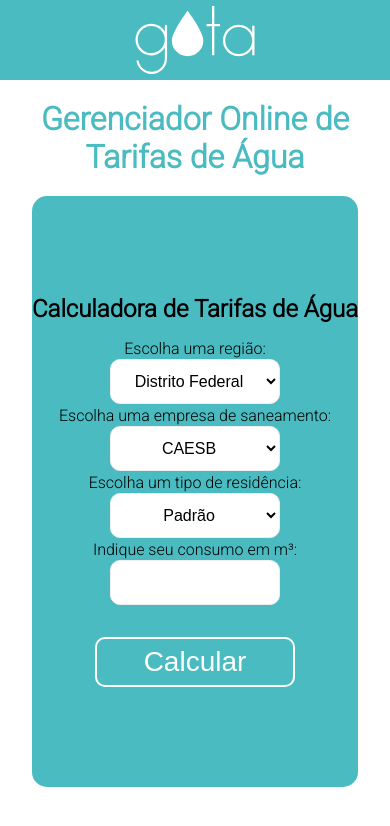
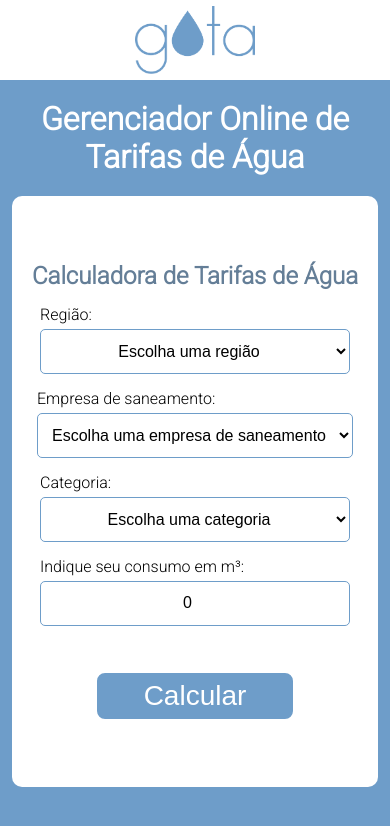
Before and after one commit to gabriel-paiva/gota, a Next.js app: page / in a window 390 px wide. Shown: the top 826 px of the page. Built offline with nearby package versions, Linux system fonts and the light colour scheme.

Commit message:
#5 Editando cores e responsividade do site. Populando inputs de regiao e empresa

```diff
--- a/components/Navbar/index.js
+++ b/components/Navbar/index.js
@@ -6,7 +6,7 @@ import styles from '../../styles/Navbar.module.css';
 export default function Navbar() {
   return (
     <header className={styles.navbar}>
-      <Link href="/"><Image className="clicavel" src="/gota.svg" alt="Logo Gota" width={120} height={68.89} /></Link>
+      <Link href="/"><Image className="clicavel" src="/gota-azul.png" alt="Logo Gota" width={120} height={68.89} /></Link>
     </header>
   );
 }
--- a/pages/index.js
+++ b/pages/index.js
@@ -1,10 +1,30 @@
+import { useState } from 'react';
+
 import Head from 'next/head'
-
 import Navbar from '../components/Navbar';
 
 import styles from '../styles/Home.module.css'
 
+import listaDeRegioes from '../utils/listaDeEmpresas.json';
+
 export default function Home() {
+
+  const [regiao, setRegiao] = useState('');
+  const [empresa, setEmpresa] = useState('');
+  const [listaDeEmpresas, setListaDeEmpresas] = useState([]);
+  const [categoria, setCategoria] = useState('');
+  const [consumo, setConsumo] = useState(0);
+
+  async function CalculaTarifa(e) {
+    e.preventDefault();
+  }
+
+  async function criarListaEmpresas(regiaoEscolhida){
+
+    const novaListaDeEmpresas = listaDeRegioes[regiaoEscolhida];
+    setListaDeEmpresas(novaListaDeEmpresas);
+  }
+
   return (
     <>
       <Head>
@@ -18,28 +38,63 @@ export default function Home() {
         <h1>Gerenciador Online de Tarifas de Água</h1>
         <div className={styles.formdiv}>
           <h2>Calculadora de Tarifas de Água</h2>
-          <form>
-            <label htmlFor="regiao">Escolha uma região:</label>
-            <select name="regiao" id="regiao">
-              <option value="DF">Distrito Federal</option>
-              <option value="GO">Goiás</option>
-              <option value="MS">Mato Grosso do Sul</option>
-            </select>
+          <form onSubmit={CalculaTarifa} >
+            <div className={styles.inputdiv} >
+              <label htmlFor="regiao">Região:</label>
+              <select
+                name="regiao"
+                id="regiao"
+                onChange={e => {setRegiao(e.target.value); criarListaEmpresas(e.target.value)}}
+                required
+              >
+                <option value={''} >Escolha uma região</option>
+                <option value="df">Distrito Federal</option>
+                <option value="go">Goiás</option>
+                <option value="ms">Mato Grosso do Sul</option>
+              </select>
+            </div>
 
-            <label htmlFor="empresa">Escolha uma empresa de saneamento:</label>
-            <select name="empresa" id="empresa">
-              <option value="caesb">CAESB</option>
-              <option value="saneago">SANEAGO</option>
-              <option value="sanesul">SANESUL</option>
-            </select>
+            <div className={styles.inputdiv} >
+              <label htmlFor="empresa">Empresa de saneamento:</label>
+              <select
+                name="empresa"
+                id="empresa"
+                onChange={e => setEmpresa(e.target.value)}
+                required
+              >
+                <option value={''}>Escolha uma empresa de saneamento</option>
+                {listaDeEmpresas.map(empresa =>
+                  <option key={empresa} value={empresa}>{empresa}</option> )}
+              </select>
+            </div>
 
-            <label htmlFor="residencia">Escolha um tipo de residência:</label>
-            <select name="residencia" id="residencia">
-              <option value="padrao">Padrão</option>
-            </select>
+            <div className={styles.inputdiv} >
+              <label htmlFor="categoria">Categoria:</label>
+              <select
+                name="categoria"
+                id="categoria"
+                onChange={e=> setCategoria(e.target.value)}
+                required
+              >
+                <option value={''}>Escolha uma categoria</option>
+                <option value="padrao">Padrão</option>
+              </select>
+            </div>
 
-            <label htmlFor="consumo">Indique seu consumo em m³:</label>
-            <input type="number" id="consumo" name="consumo" min="0" max="999999" />
+            <div className={styles.inputdiv} >
+              <label htmlFor="consumo">Indique seu consumo em m³:</label>
+              <input
+                type="number"
+                id="consumo"
+                name="consumo"
+                min="0"
+                max="999999"
+                placeholder="Consumo em m³"
+                value={consumo}
+                onChange={e=> setConsumo(e.target.value)}
+                required
+              />
+            </div>
 
             <button type="submit" className="clicavel">Calcular</button>
           </form>
--- a/styles/Home.module.css
+++ b/styles/Home.module.css
@@ -4,17 +4,31 @@
   justify-content: center;
   align-items: center;
 
+  padding: 20px;
+
   margin-top: 20px;
 
-  background-color: #4ABBC1;
+  background-color: #fff;
   min-height: 70vh;
-  min-width: 50vw;
+  min-width: 430px;
 
-  border-radius: 15px;
+  border-radius: 10px;
+}
+
+@media(max-width: 500px) {
+  .formdiv {
+    min-width: 90vw;
+    max-width: 98vw;
+  }
+
+  .formdiv form select, .formdiv form input {
+    min-width: 80vw;
+  }
 }
 
 .formdiv h2 {
   margin-bottom: 15px;
+  color: #647E97;
 }
 
 .formdiv form {
@@ -26,11 +40,17 @@
   min-height: 350px;
 }
 
+.formdiv form .inputdiv {
+  display: flex;
+  flex-direction: column;
+  align-items: flex-start;
+}
+
 .formdiv button {
   outline: none;
   width: 200px;
   height: 50px;
-  background-color: #4ABBC1;
+  background-color: #6E9DC9;
   color: #FFF;
   font-size: 28px;
   border-radius: 10px;
@@ -39,20 +59,19 @@
 }
 
 .formdiv button:hover {
-  background-color: #4E8E91;
+  background-color: #647E97;
 }
 
 .formdiv form select, .formdiv form input {
-  width: 170px;
+  min-width: 310px;
   height: 45px;
   outline: none;
-  border-radius: 10px;
-  border: 1px solid #EEE;
+  border-radius: 5px;
+  border: 1px solid #6E9DC9;
   font-size: 16px;
   text-align: center;
-  outline: none;
   padding: 10px;
-  margin: 0;
-  text-decoration: none;
+  margin-top: 5px;
+  margin-bottom: 15px;
   background-color: #FFF;
 }
--- a/styles/Navbar.module.css
+++ b/styles/Navbar.module.css
@@ -1,8 +1,8 @@
 .navbar {
   min-height: 80px;
-  background-color: #4ABBC1;
+  background-color: #fff;
   display: flex;
   justify-content: space-around;
   align-items: center;
-  color: #fff;
+  color: #6E9DC9;
 }
--- a/styles/globals.css
+++ b/styles/globals.css
@@ -11,7 +11,7 @@ html, body {
 body {
   width: 100%;
   height: 100vh;
-  background-color: #fff;
+  background-color: #6E9DC9;
 
   font-family: 'Roboto', sans-serif;
 
@@ -30,7 +30,7 @@ body {
 }
 
 .container h1 {
-  color: #4ABBC1;
+  color: #fff;
 }
 
 .clicavel {
--- /dev/null
+++ b/utils/listaDeEmpresas.json
@@ -0,0 +1,5 @@
+{
+  "df": ["Caesb"],
+  "go": ["Saneago"],
+  "ms": ["Sanesul", "Águas Guariroba"]
+}
```
Also changed, not shown: components/Navbar/styles.css (deleted, +0 -7 lines), public/gota-azul.png (added), public/gota.svg (deleted).
